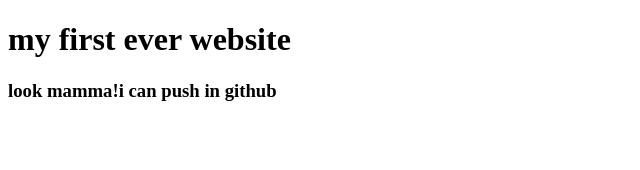
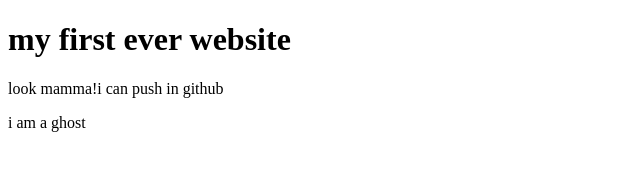
Before and after one commit to nayeem9989/first-website, a plain HTML site: page index.html in a window 1280 px wide. Shown: the whole page, without its empty margins (0-640 px from the left). Drawn offline with Linux system fonts and the light colour scheme.

Commit message:
ghost added

```diff
--- a/index.html
+++ b/index.html
@@ -7,6 +7,7 @@
 </head>
 <body>
     <h1>my first ever website</h1>
-    <h3>look mamma!i can push in github</h3>
+    <p>look mamma!i can push in github<p>
+        <p>i am a ghost</p>
 </body>
 </html>
```
